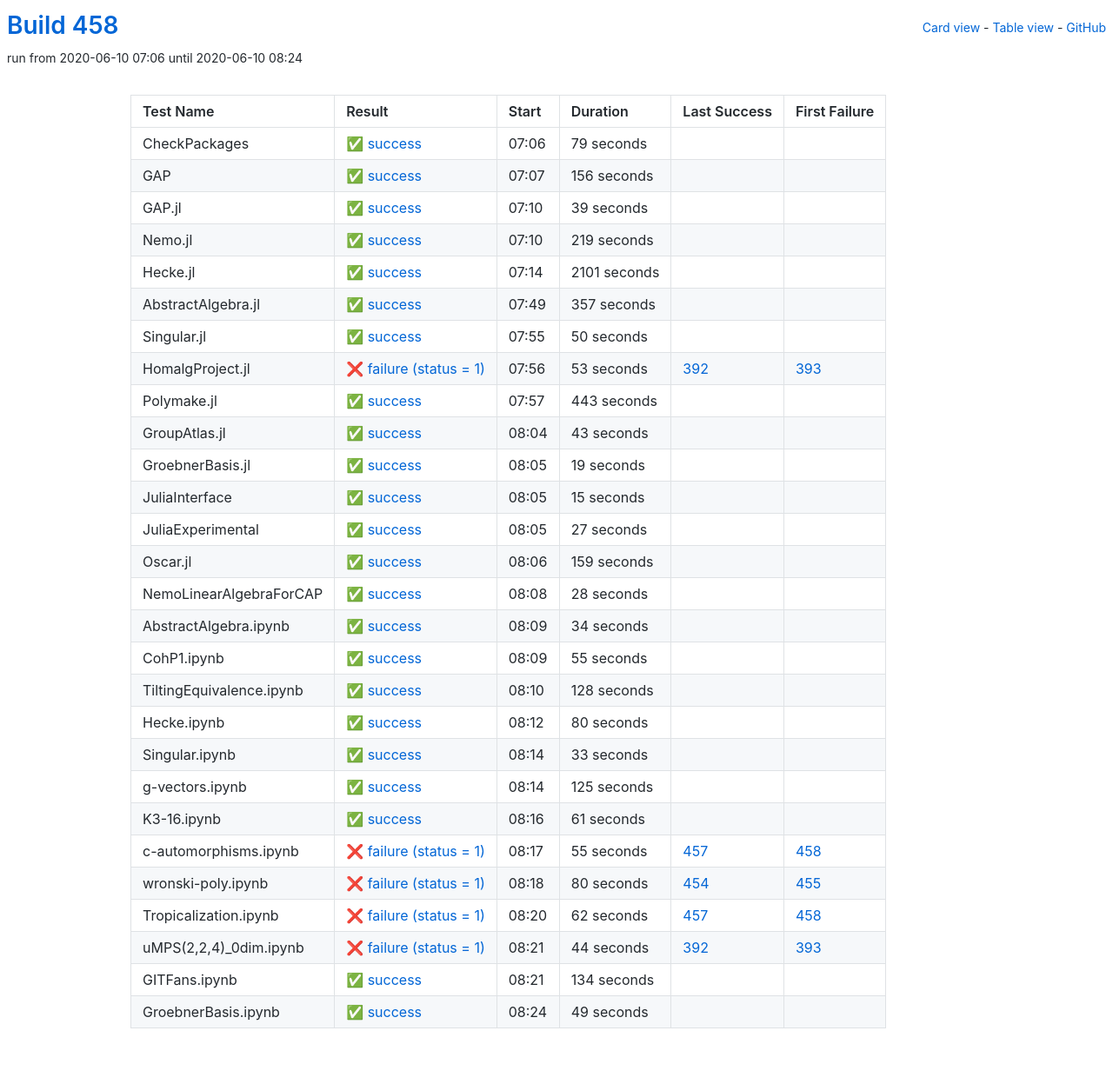
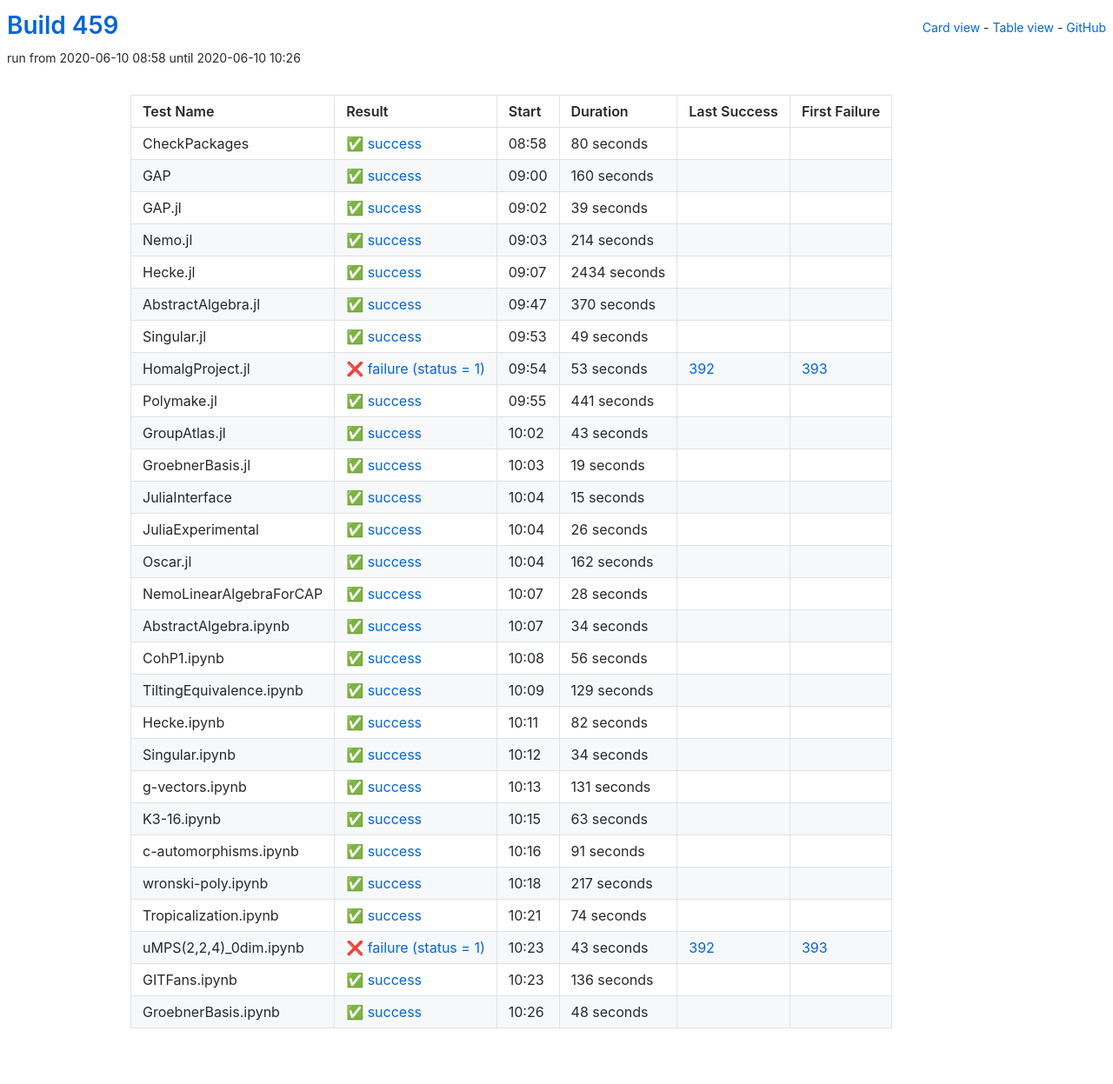
Before and after one commit to oscar-system/oscar-ci-status-1.4, a Jekyll site: the page built from table.html, in a window 1280 px wide. Shown: the whole page at 87% size. Built offline with Jekyll 4.4.1, drawn with Linux system fonts in a browser that asks for light colours.

Commit message:
Build #459

```diff
--- a/_data/ci.yml
+++ b/_data/ci.yml
@@ -1,6 +1,6 @@
 ---
-build: 458
-build_url: https://oscarci.mathematik.uni-kl.de/job/oscar-julia-1.4/458/
+build: 459
+build_url: https://oscarci.mathematik.uni-kl.de/job/oscar-julia-1.4/459/
 job: oscar-julia-1.4
 organization: oscar-system
 repo: oscar-ci-status-1.4
@@ -8,32 +8,32 @@ repourl: https://github.com/oscar-system/oscar-ci-status-1.4
 tests:
 - name: CheckPackages
   id: checkpackages
-  log: https://oscarci.mathematik.uni-kl.de/job/oscar-julia-1.4/458/artifact/logs/build-458/CheckPackages.log
-  start: 2020-06-10 07:06
+  log: https://oscarci.mathematik.uni-kl.de/job/oscar-julia-1.4/459/artifact/logs/build-459/CheckPackages.log
+  start: 2020-06-10 08:58
   success: true
   exitcode: 0
   status: success
-  duration: 79
+  duration: 80
   last_success: false
   last_success_url:
   first_failure: false
   first_failure_url:
 - name: GAP
   id: gap
-  log: https://oscarci.mathematik.uni-kl.de/job/oscar-julia-1.4/458/artifact/logs/build-458/GAP.log
-  start: 2020-06-10 07:07
+  log: https://oscarci.mathematik.uni-kl.de/job/oscar-julia-1.4/459/artifact/logs/build-459/GAP.log
+  start: 2020-06-10 09:00
   success: true
   exitcode: 0
   status: success
-  duration: 156
+  duration: 160
   last_success: false
   last_success_url:
   first_failure: false
   first_failure_url:
 - name: GAP.jl
   id: gap-jl
-  log: https://oscarci.mathematik.uni-kl.de/job/oscar-julia-1.4/458/artifact/logs/build-458/GAP.jl.log
-  start: 2020-06-10 07:10
+  log: https://oscarci.mathematik.uni-kl.de/job/oscar-julia-1.4/459/artifact/logs/build-459/GAP.jl.log
+  start: 2020-06-10 09:02
   success: true
   exitcode: 0
   status: success
@@ -44,56 +44,56 @@ tests:
   first_failure_url:
 - name: Nemo.jl
   id: nemo-jl
-  log: https://oscarci.mathematik.uni-kl.de/job/oscar-julia-1.4/458/artifact/logs/build-458/Nemo.jl.log
-  start: 2020-06-10 07:10
+  log: https://oscarci.mathematik.uni-kl.de/job/oscar-julia-1.4/459/artifact/logs/build-459/Nemo.jl.log
+  start: 2020-06-10 09:03
   success: true
   exitcode: 0
   status: success
-  duration: 219
+  duration: 214
   last_success: false
   last_success_url:
   first_failure: false
   first_failure_url:
 - name: Hecke.jl
   id: hecke-jl
-  log: https://oscarci.mathematik.uni-kl.de/job/oscar-julia-1.4/458/artifact/logs/build-458/Hecke.jl.log
-  start: 2020-06-10 07:14
+  log: https://oscarci.mathematik.uni-kl.de/job/oscar-julia-1.4/459/artifact/logs/build-459/Hecke.jl.log
+  start: 2020-06-10 09:07
   success: true
   exitcode: 0
   status: success
-  duration: 2101
+  duration: 2434
   last_success: false
   last_success_url:
   first_failure: false
   first_failure_url:
 - name: AbstractAlgebra.jl
   id: abstractalgebra-jl
-  log: https://oscarci.mathematik.uni-kl.de/job/oscar-julia-1.4/458/artifact/logs/build-458/AbstractAlgebra.jl.log
-  start: 2020-06-10 07:49
+  log: https://oscarci.mathematik.uni-kl.de/job/oscar-julia-1.4/459/artifact/logs/build-459/AbstractAlgebra.jl.log
+  start: 2020-06-10 09:47
   success: true
   exitcode: 0
   status: success
-  duration: 357
+  duration: 370
   last_success: false
   last_success_url:
   first_failure: false
   first_failure_url:
 - name: Singular.jl
   id: singular-jl
-  log: https://oscarci.mathematik.uni-kl.de/job/oscar-julia-1.4/458/artifact/logs/build-458/Singular.jl.log
-  start: 2020-06-10 07:55
+  log: https://oscarci.mathematik.uni-kl.de/job/oscar-julia-1.4/459/artifact/logs/build-459/Singular.jl.log
+  start: 2020-06-10 09:53
   success: true
   exitcode: 0
   status: success
-  duration: 50
+  duration: 49
   last_success: false
   last_success_url:
   first_failure: false
   first_failure_url:
 - name: HomalgProject.jl
   id: homalgproject-jl
-  log: https://oscarci.mathematik.uni-kl.de/job/oscar-julia-1.4/458/artifact/logs/build-458/HomalgProject.jl.log
-  start: 2020-06-10 07:56
+  log: https://oscarci.mathematik.uni-kl.de/job/oscar-julia-1.4/459/artifact/logs/build-459/HomalgProject.jl.log
+  start: 2020-06-10 09:54
   success: false
   exitcode: 1
   status: failure
@@ -104,20 +104,20 @@ tests:
   first_failure_url: https://oscarci.mathematik.uni-kl.dejob/oscar-julia-1.4/393/
 - name: Polymake.jl
   id: polymake-jl
-  log: https://oscarci.mathematik.uni-kl.de/job/oscar-julia-1.4/458/artifact/logs/build-458/Polymake.jl.log
-  start: 2020-06-10 07:57
+  log: https://oscarci.mathematik.uni-kl.de/job/oscar-julia-1.4/459/artifact/logs/build-459/Polymake.jl.log
+  start: 2020-06-10 09:55
   success: true
   exitcode: 0
   status: success
-  duration: 443
+  duration: 441
   last_success: false
   last_success_url:
   first_failure: false
   first_failure_url:
 - name: GroupAtlas.jl
   id: groupatlas-jl
-  log: https://oscarci.mathematik.uni-kl.de/job/oscar-julia-1.4/458/artifact/logs/build-458/GroupAtlas.jl.log
-  start: 2020-06-10 08:04
+  log: https://oscarci.mathematik.uni-kl.de/job/oscar-julia-1.4/459/artifact/logs/build-459/GroupAtlas.jl.log
+  start: 2020-06-10 10:02
   success: true
   exitcode: 0
   status: success
@@ -128,8 +128,8 @@ tests:
   first_failure_url:
 - name: GroebnerBasis.jl
   id: groebnerbasis-jl
-  log: https://oscarci.mathematik.uni-kl.de/job/oscar-julia-1.4/458/artifact/logs/build-458/GroebnerBasis.jl.log
-  start: 2020-06-10 08:05
+  log: https://oscarci.mathematik.uni-kl.de/job/oscar-julia-1.4/459/artifact/logs/build-459/GroebnerBasis.jl.log
+  start: 2020-06-10 10:03
   success: true
   exitcode: 0
   status: success
@@ -140,8 +140,8 @@ tests:
   first_failure_url:
 - name: JuliaInterface
   id: juliainterface
-  log: https://oscarci.mathematik.uni-kl.de/job/oscar-julia-1.4/458/artifact/logs/build-458/JuliaInterface.log
-  start: 2020-06-10 08:05
+  log: https://oscarci.mathematik.uni-kl.de/job/oscar-julia-1.4/459/artifact/logs/build-459/JuliaInterface.log
+  start: 2020-06-10 10:04
   success: true
   exitcode: 0
   status: success
@@ -152,32 +152,32 @@ tests:
   first_failure_url:
 - name: JuliaExperimental
   id: juliaexperimental
-  log: https://oscarci.mathematik.uni-kl.de/job/oscar-julia-1.4/458/artifact/logs/build-458/JuliaExperimental.log
-  start: 2020-06-10 08:05
+  log: https://oscarci.mathematik.uni-kl.de/job/oscar-julia-1.4/459/artifact/logs/build-459/JuliaExperimental.log
+  start: 2020-06-10 10:04
   success: true
   exitcode: 0
   status: success
-  duration: 27
+  duration: 26
   last_success: false
   last_success_url:
   first_failure: false
   first_failure_url:
 - name: Oscar.jl
   id: oscar-jl
-  log: https://oscarci.mathematik.uni-kl.de/job/oscar-julia-1.4/458/artifact/logs/build-458/Oscar.jl.log
-  start: 2020-06-10 08:06
+  log: https://oscarci.mathematik.uni-kl.de/job/oscar-julia-1.4/459/artifact/logs/build-459/Oscar.jl.log
+  start: 2020-06-10 10:04
   success: true
   exitcode: 0
   status: success
-  duration: 159
+  duration: 162
   last_success: false
   last_success_url:
   first_failure: false
   first_failure_url:
 - name: NemoLinearAlgebraForCAP
   id: nemolinearalgebraforcap
-  log: https://oscarci.mathematik.uni-kl.de/job/oscar-julia-1.4/458/artifact/logs/build-458/NemoLinearAlgebraForCAP.log
-  start: 2020-06-10 08:08
+  log: https://oscarci.mathematik.uni-kl.de/job/oscar-julia-1.4/459/artifact/logs/build-459/NemoLinearAlgebraForCAP.log
+  start: 2020-06-10 10:07
   success: true
   exitcode: 0
   status: success
@@ -188,8 +188,8 @@ tests:
   first_failure_url:
 - name: AbstractAlgebra.ipynb
   id: abstractalgebra-ipynb
-  log: https://oscarci.mathematik.uni-kl.de/job/oscar-julia-1.4/458/artifact/logs/build-458/AbstractAlgebra.ipynb.log
-  start: 2020-06-10 08:09
+  log: https://oscarci.mathematik.uni-kl.de/job/oscar-julia-1.4/459/artifact/logs/build-459/AbstractAlgebra.ipynb.log
+  start: 2020-06-10 10:07
   success: true
   exitcode: 0
   status: success
@@ -200,144 +200,144 @@ tests:
   first_failure_url:
 - name: CohP1.ipynb
   id: cohp1-ipynb
-  log: https://oscarci.mathematik.uni-kl.de/job/oscar-julia-1.4/458/artifact/logs/build-458/CohP1.ipynb.log
-  start: 2020-06-10 08:09
+  log: https://oscarci.mathematik.uni-kl.de/job/oscar-julia-1.4/459/artifact/logs/build-459/CohP1.ipynb.log
+  start: 2020-06-10 10:08
   success: true
   exitcode: 0
   status: success
-  duration: 55
+  duration: 56
   last_success: false
   last_success_url:
   first_failure: false
   first_failure_url:
 - name: TiltingEquivalence.ipynb
   id: tiltingequivalence-ipynb
-  log: https://oscarci.mathematik.uni-kl.de/job/oscar-julia-1.4/458/artifact/logs/build-458/TiltingEquivalence.ipynb.log
-  start: 2020-06-10 08:10
+  log: https://oscarci.mathematik.uni-kl.de/job/oscar-julia-1.4/459/artifact/logs/build-459/TiltingEquivalence.ipynb.log
+  start: 2020-06-10 10:09
   success: true
   exitcode: 0
   status: success
-  duration: 128
+  duration: 129
   last_success: false
   last_success_url:
   first_failure: false
   first_failure_url:
 - name: Hecke.ipynb
   id: hecke-ipynb
-  log: https://oscarci.mathematik.uni-kl.de/job/oscar-julia-1.4/458/artifact/logs/build-458/Hecke.ipynb.log
-  start: 2020-06-10 08:12
+  log: https://oscarci.mathematik.uni-kl.de/job/oscar-julia-1.4/459/artifact/logs/build-459/Hecke.ipynb.log
+  start: 2020-06-10 10:11
   success: true
   exitcode: 0
   status: success
-  duration: 80
+  duration: 82
   last_success: false
   last_success_url:
   first_failure: false
   first_failure_url:
 - name: Singular.ipynb
   id: singular-ipynb
-  log: https://oscarci.mathematik.uni-kl.de/job/oscar-julia-1.4/458/artifact/logs/build-458/Singular.ipynb.log
-  start: 2020-06-10 08:14
+  log: https://oscarci.mathematik.uni-kl.de/job/oscar-julia-1.4/459/artifact/logs/build-459/Singular.ipynb.log
+  start: 2020-06-10 10:12
   success: true
   exitcode: 0
   status: success
-  duration: 33
+  duration: 34
   last_success: false
   last_success_url:
   first_failure: false
   first_failure_url:
 - name: g-vectors.ipynb
   id: g-vectors-ipynb
-  log: https://oscarci.mathematik.uni-kl.de/job/oscar-julia-1.4/458/artifact/logs/build-458/g-vectors.ipynb.log
-  start: 2020-06-10 08:14
+  log: https://oscarci.mathematik.uni-kl.de/job/oscar-julia-1.4/459/artifact/logs/build-459/g-vectors.ipynb.log
+  start: 2020-06-10 10:13
   success: true
   exitcode: 0
   status: success
-  duration: 125
+  duration: 131
   last_success: false
   last_success_url:
   first_failure: false
   first_failure_url:
 - name: K3-16.ipynb
   id: k3-16-ipynb
-  log: https://oscarci.mathematik.uni-kl.de/job/oscar-julia-1.4/458/artifact/logs/build-458/K3-16.ipynb.log
-  start: 2020-06-10 08:16
+  log: https://oscarci.mathematik.uni-kl.de/job/oscar-julia-1.4/459/artifact/logs/build-459/K3-16.ipynb.log
+  start: 2020-06-10 10:15
   success: true
   exitcode: 0
   status: success
-  duration: 61
+  duration: 63
   last_success: false
   last_success_url:
   first_failure: false
   first_failure_url:
 - name: c-automorphisms.ipynb
   id: c-automorphisms-ipynb
-  log: https://oscarci.mathematik.uni-kl.de/job/oscar-julia-1.4/458/artifact/logs/build-458/c-automorphisms.ipynb.log
-  start: 2020-06-10 08:17
+  log: https://oscarci.mathematik.uni-kl.de/job/oscar-julia-1.4/459/artifact/logs/build-459/c-automorphisms.ipynb.log
+  start: 2020-06-10 10:16
+  success: true
+  exitcode: 0
+  status: success
+  duration: 91
+  last_success: false
+  last_success_url:
+  first_failure: false
+  first_failure_url:
+- name: wronski-poly.ipynb
+  id: wronski-poly-ipynb
+  log: https://oscarci.mathematik.uni-kl.de/job/oscar-julia-1.4/459/artifact/logs/build-459/wronski-poly.ipynb.log
+  start: 2020-06-10 10:18
+  success: true
+  exitcode: 0
+  status: success
+  duration: 217
+  last_success: false
+  last_success_url:
+  first_failure: false
+  first_failure_url:
+- name: Tropicalization.ipynb
+  id: tropicalization-ipynb
+  log: https://oscarci.mathematik.uni-kl.de/job/oscar-julia-1.4/459/artifact/logs/build-459/Tropicalization.ipynb.log
+  start: 2020-06-10 10:21
+  success: true
+  exitcode: 0
+  status: success
+  duration: 74
+  last_success: false
+  last_success_url:
+  first_failure: false
+  first_failure_url:
+- name: uMPS(2,2,4)_0dim.ipynb
+  id: umps-2-2-4-0dim-ipynb
+  log: https://oscarci.mathematik.uni-kl.de/job/oscar-julia-1.4/459/artifact/logs/build-459/uMPS-2-2-4-_0dim.ipynb.log
+  start: 2020-06-10 10:23
   success: false
   exitcode: 1
   status: failure
-  duration: 55
-  last_success: 457
-  last_success_url: https://oscarci.mathematik.uni-kl.dejob/oscar-julia-1.4/457/
-  first_failure: 458
-  first_failure_url: https://oscarci.mathematik.uni-kl.dejob/oscar-julia-1.4/458/
-- name: wronski-poly.ipynb
-  id: wronski-poly-ipynb
-  log: https://oscarci.mathematik.uni-kl.de/job/oscar-julia-1.4/458/artifact/logs/build-458/wronski-poly.ipynb.log
-  start: 2020-06-10 08:18
-  success: false
-  exitcode: 1
-  status: failure
-  duration: 80
-  last_success: 454
-  last_success_url: https://oscarci.mathematik.uni-kl.dejob/oscar-julia-1.4/454/
-  first_failure: 455
-  first_failure_url: https://oscarci.mathematik.uni-kl.dejob/oscar-julia-1.4/455/
-- name: Tropicalization.ipynb
-  id: tropicalization-ipynb
-  log: https://oscarci.mathematik.uni-kl.de/job/oscar-julia-1.4/458/artifact/logs/build-458/Tropicalization.ipynb.log
-  start: 2020-06-10 08:20
-  success: false
-  exitcode: 1
-  status: failure
-  duration: 62
-  last_success: 457
-  last_success_url: https://oscarci.mathematik.uni-kl.dejob/oscar-julia-1.4/457/
-  first_failure: 458
-  first_failure_url: https://oscarci.mathematik.uni-kl.dejob/oscar-julia-1.4/458/
-- name: uMPS(2,2,4)_0dim.ipynb
-  id: umps-2-2-4-0dim-ipynb
-  log: https://oscarci.mathematik.uni-kl.de/job/oscar-julia-1.4/458/artifact/logs/build-458/uMPS-2-2-4-_0dim.ipynb.log
-  start: 2020-06-10 08:21
-  success: false
-  exitcode: 1
-  status: failure
-  duration: 44
+  duration: 43
   last_success: 392
   last_success_url: https://oscarci.mathematik.uni-kl.dejob/oscar-julia-1.4/392/
   first_failure: 393
   first_failure_url: https://oscarci.mathematik.uni-kl.dejob/oscar-julia-1.4/393/
 - name: GITFans.ipynb
   id: gitfans-ipynb
-  log: https://oscarci.mathematik.uni-kl.de/job/oscar-julia-1.4/458/artifact/logs/build-458/GITFans.ipynb.log
-  start: 2020-06-10 08:21
+  log: https://oscarci.mathematik.uni-kl.de/job/oscar-julia-1.4/459/artifact/logs/build-459/GITFans.ipynb.log
+  start: 2020-06-10 10:23
   success: true
   exitcode: 0
   status: success
-  duration: 134
+  duration: 136
   last_success: false
   last_success_url:
   first_failure: false
   first_failure_url:
 - name: GroebnerBasis.ipynb
   id: groebnerbasis-ipynb
-  log: https://oscarci.mathematik.uni-kl.de/job/oscar-julia-1.4/458/artifact/logs/build-458/GroebnerBasis.ipynb.log
-  start: 2020-06-10 08:24
+  log: https://oscarci.mathematik.uni-kl.de/job/oscar-julia-1.4/459/artifact/logs/build-459/GroebnerBasis.ipynb.log
+  start: 2020-06-10 10:26
   success: true
   exitcode: 0
   status: success
-  duration: 49
+  duration: 48
   last_success: false
   last_success_url:
   first_failure: false
```
Also changed, not shown: README.md.
